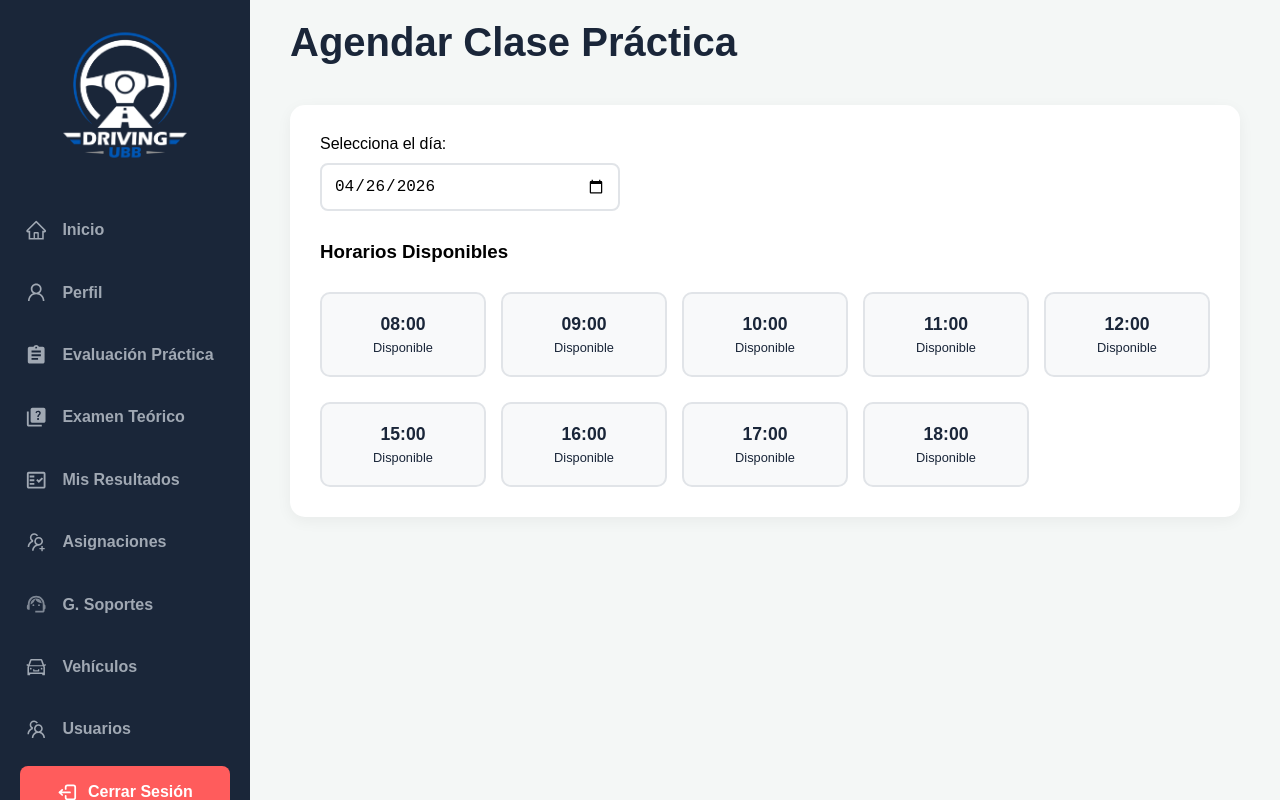
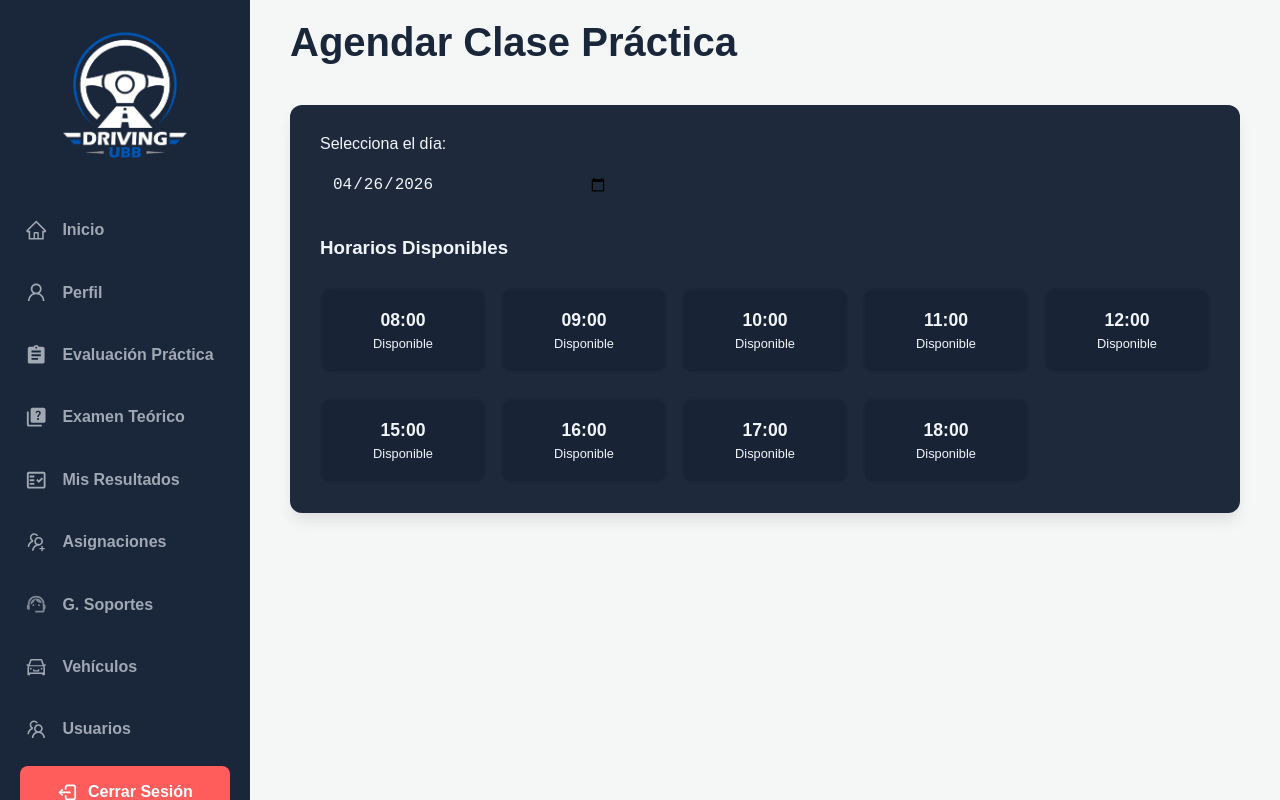
Before and after one commit to VictoRvs23/DrivingUBB, a React (Vite) app in the folder frontend/: page /reservas in a window 1280 px wide. Built offline with nearby package versions, Linux system fonts and the light colour scheme; no server answers; sample sign-in values are in the browser's storage.

Commit message:
Cambio en el diseño de reservas

```diff
--- a/frontend/src/styles/Reservas.css
+++ b/frontend/src/styles/Reservas.css
@@ -1,9 +1,10 @@
 .reservas-container {
-    background-color: white;
+    background-color: #1e293b;
     padding: 30px;
-    border-radius: 15px;
-    box-shadow: 0 4px 15px rgba(0,0,0,0.05);
+    border-radius: 12px;
+    box-shadow: 0 10px 15px -3px rgba(0,0,0,0.1);
     margin-top: 20px;
+    color: #f1f5f9;
 }
 
 .date-selector {
@@ -16,15 +17,17 @@
 
 .date-selector input {
     padding: 12px;
-    border: 2px solid #e1e4e8;
+    border: 2px solid var(--border);
     border-radius: 8px;
     font-size: 1rem;
     outline: none;
     transition: border-color 0.3s;
+    background: transparent;
+    color: var(--text);
 }
 
 .date-selector input:focus {
-    border-color: #1a2639;
+    border-color: var(--accent);
 }
 
 .schedule-grid {
@@ -34,13 +37,13 @@
 }
 
 .time-block {
-    background-color: #f8f9fa;
-    border: 2px solid #e1e4e8;
+    background-color: rgba(15,23,42,0.3);
+    border: 2px solid rgba(51,65,85,0.15);
     border-radius: 10px;
     padding: 20px;
     font-size: 1.1rem;
     font-weight: 600;
-    color: #1a2639;
+    color: #f1f5f9;
     cursor: pointer;
     transition: all 0.3s ease;
     display: flex;
@@ -50,25 +53,26 @@
 }
 
 /* el hover sirve para como una transicion asi que tenemos que usarlo para que quede esteticamente mas bonito */
+
 .time-block:hover:not(:disabled) {
-    background-color: #1a2639;
+    background-color: var(--accent);
     color: white;
     transform: translateY(-3px);
-    box-shadow: 0 5px 15px rgba(26, 38, 57, 0.2);
-    border-color: #1a2639;
+    box-shadow: 0 5px 15px rgba(0,0,0,0.2);
+    border-color: var(--accent-border);
 }
 
 .time-block.selected {
-    background-color: #1a2639;
+    background-color: var(--accent);
     color: white;
-    border-color: #1a2639;
+    border-color: var(--accent-border);
 }
 
 .time-block:disabled {
-    background-color: #e9ecef;
-    color: #adb5bd;
+    background-color: rgba(15,23,42,0.15);
+    color: #94a3b8;
     cursor: not-allowed;
-    border-color: #dee2e6;
+    border-color: rgba(51,65,85,0.08);
 }
 
 .status-text {
```
Also changed, not shown: 2 other files (tests, documents, lock files or other folders).
